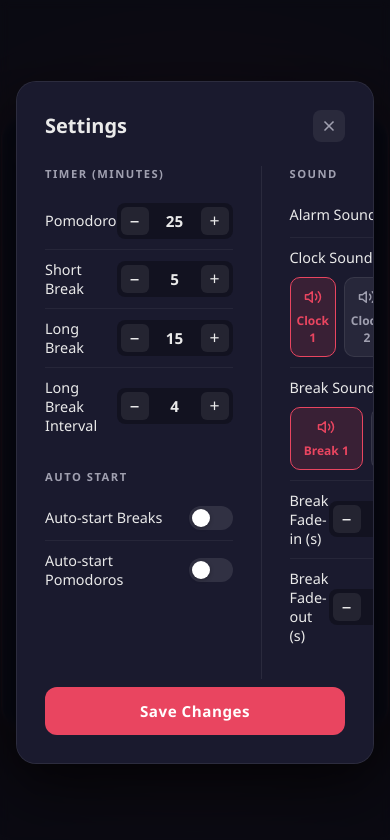
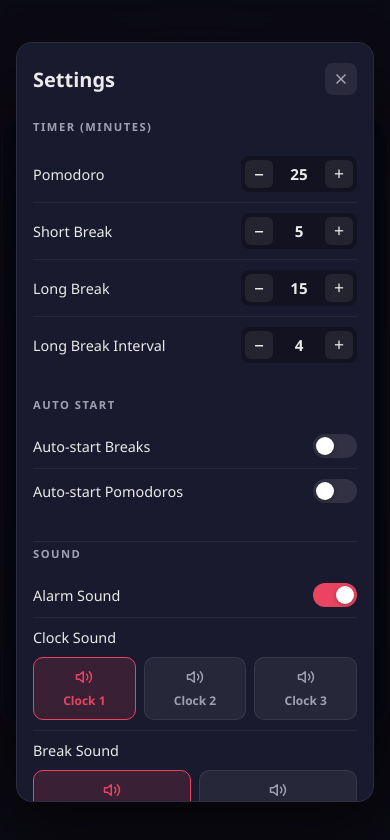
Before and after one commit to tusharmath/pomodoro, a React (Vite) app: page / in a window 390 px wide. Both pictures are taken after a click on the button 351 px from the left and 153 px from the top of the page. Shown: the top 840 px of the page. Built offline with nearby package versions, Linux system fonts and the light colour scheme.

Commit message:
feat(settings): add responsive single-column layout for small screens

```diff
--- a/src/components/SettingsPanel.module.css
+++ b/src/components/SettingsPanel.module.css
@@ -93,6 +93,33 @@
   flex-direction: column;
   border-left: 1px solid rgba(255,255,255,0.07);
   padding-left: 28px;
+}
+
+@media (max-width: 540px) {
+  .panel {
+    padding: 20px 16px 24px;
+    border-radius: 16px;
+  }
+
+  .body {
+    grid-template-columns: 1fr;
+    grid-template-rows: auto;
+    column-gap: 0;
+  }
+
+  .colLeft {
+    grid-column: 1;
+  }
+
+  .colRight {
+    grid-column: 1;
+    grid-row: auto;
+    border-left: none;
+    padding-left: 0;
+    border-top: 1px solid rgba(255,255,255,0.07);
+    padding-top: 4px;
+    margin-top: 4px;
+  }
 }
 
 .sectionTitle {
```
